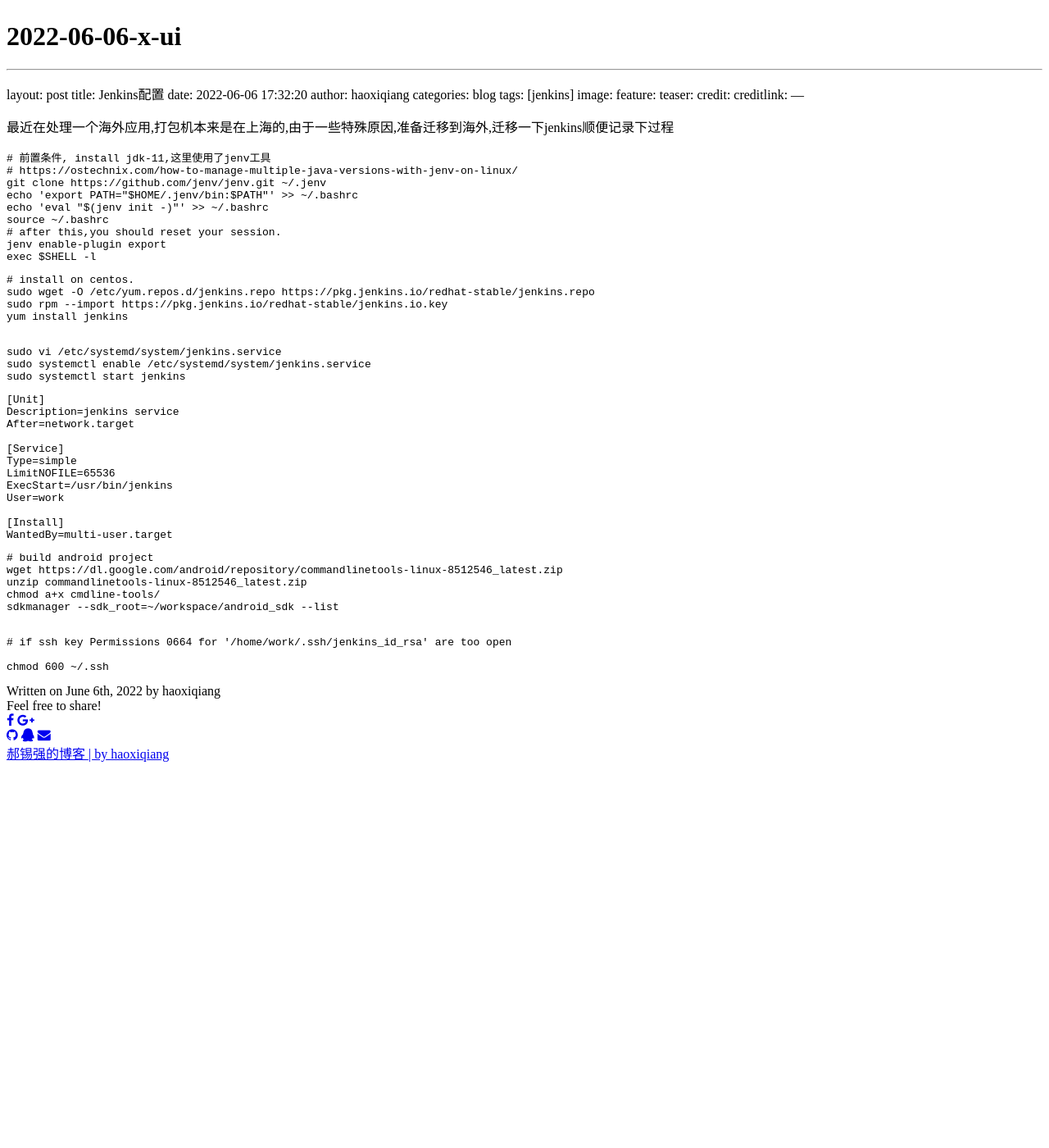
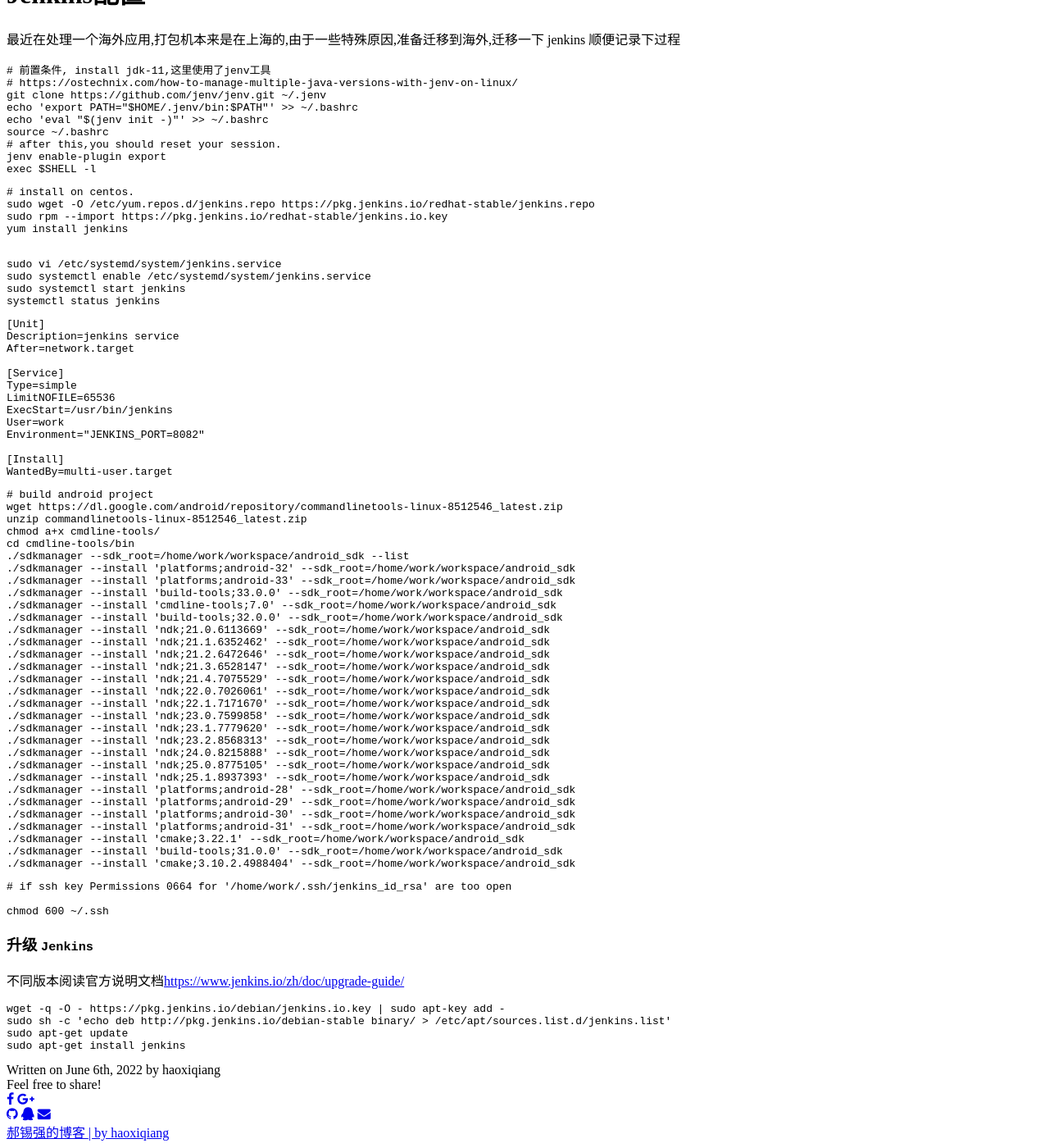
Before and after one commit to Haoxiqiang/haoxiqiang.github.io, a Jekyll site: the page built from _posts/2022-06-06-jenkins.md, in a window 1280 px wide and 1400 px high, scrolled down 144 px. Shown: the whole window at 82% size. Built offline with Jekyll 4.4.1, drawn with Linux system fonts in a browser that asks for light colours; nearby versions of some CDN libraries; our own code applies the rules of GitHub Pages for plain Markdown files; before the commit the page ends 1082 px from its top, so only the background shows below that.

Commit message:
update posts.

````diff
--- a/_posts/2022-06-06-jenkins.md
+++ b/_posts/2022-06-06-jenkins.md
@@ -1,4 +1,3 @@
-# 2022-06-06-x-ui
 ---
 layout: post
 title:  Jenkins配置
@@ -13,7 +12,8 @@
   creditlink:
 ---
 
-最近在处理一个海外应用,打包机本来是在上海的,由于一些特殊原因,准备迁移到海外,迁移一下jenkins顺便记录下过程
+最近在处理一个海外应用,打包机本来是在上海的,由于一些特殊原因,准备迁移到海外,迁移一下 jenkins 顺便记录下过程
+
 ```bash
 # 前置条件, install jdk-11,这里使用了jenv工具
 # https://ostechnix.com/how-to-manage-multiple-java-versions-with-jenv-on-linux/
@@ -26,7 +26,6 @@
 exec $SHELL -l
 ```
 
-
 ```bash
 # install on centos.
 sudo wget -O /etc/yum.repos.d/jenkins.repo https://pkg.jenkins.io/redhat-stable/jenkins.repo
@@ -34,10 +33,12 @@
 yum install jenkins
 
 ```
+
 ```bash
 sudo vi /etc/systemd/system/jenkins.service
 sudo systemctl enable /etc/systemd/system/jenkins.service
 sudo systemctl start jenkins
+systemctl status jenkins
 ```
 
 ```bash
@@ -50,6 +51,7 @@
 LimitNOFILE=65536
 ExecStart=/usr/bin/jenkins
 User=work
+Environment="JENKINS_PORT=8082"
 
 [Install]
 WantedBy=multi-user.target
@@ -60,8 +62,33 @@
 wget https://dl.google.com/android/repository/commandlinetools-linux-8512546_latest.zip
 unzip commandlinetools-linux-8512546_latest.zip
 chmod a+x cmdline-tools/
-sdkmanager --sdk_root=~/workspace/android_sdk --list
-
+cd cmdline-tools/bin
+./sdkmanager --sdk_root=/home/work/workspace/android_sdk --list
+./sdkmanager --install 'platforms;android-32' --sdk_root=/home/work/workspace/android_sdk
+./sdkmanager --install 'platforms;android-33' --sdk_root=/home/work/workspace/android_sdk
+./sdkmanager --install 'build-tools;33.0.0' --sdk_root=/home/work/workspace/android_sdk
+./sdkmanager --install 'cmdline-tools;7.0' --sdk_root=/home/work/workspace/android_sdk
+./sdkmanager --install 'build-tools;32.0.0' --sdk_root=/home/work/workspace/android_sdk
+./sdkmanager --install 'ndk;21.0.6113669' --sdk_root=/home/work/workspace/android_sdk
+./sdkmanager --install 'ndk;21.1.6352462' --sdk_root=/home/work/workspace/android_sdk
+./sdkmanager --install 'ndk;21.2.6472646' --sdk_root=/home/work/workspace/android_sdk
+./sdkmanager --install 'ndk;21.3.6528147' --sdk_root=/home/work/workspace/android_sdk
+./sdkmanager --install 'ndk;21.4.7075529' --sdk_root=/home/work/workspace/android_sdk
+./sdkmanager --install 'ndk;22.0.7026061' --sdk_root=/home/work/workspace/android_sdk
+./sdkmanager --install 'ndk;22.1.7171670' --sdk_root=/home/work/workspace/android_sdk
+./sdkmanager --install 'ndk;23.0.7599858' --sdk_root=/home/work/workspace/android_sdk
+./sdkmanager --install 'ndk;23.1.7779620' --sdk_root=/home/work/workspace/android_sdk
+./sdkmanager --install 'ndk;23.2.8568313' --sdk_root=/home/work/workspace/android_sdk
+./sdkmanager --install 'ndk;24.0.8215888' --sdk_root=/home/work/workspace/android_sdk
+./sdkmanager --install 'ndk;25.0.8775105' --sdk_root=/home/work/workspace/android_sdk
+./sdkmanager --install 'ndk;25.1.8937393' --sdk_root=/home/work/workspace/android_sdk
+./sdkmanager --install 'platforms;android-28' --sdk_root=/home/work/workspace/android_sdk
+./sdkmanager --install 'platforms;android-29' --sdk_root=/home/work/workspace/android_sdk
+./sdkmanager --install 'platforms;android-30' --sdk_root=/home/work/workspace/android_sdk
+./sdkmanager --install 'platforms;android-31' --sdk_root=/home/work/workspace/android_sdk
+./sdkmanager --install 'cmake;3.22.1' --sdk_root=/home/work/workspace/android_sdk
+./sdkmanager --install 'build-tools;31.0.0' --sdk_root=/home/work/workspace/android_sdk
+./sdkmanager --install 'cmake;3.10.2.4988404' --sdk_root=/home/work/workspace/android_sdk
 ```
 
 ```bash
@@ -69,3 +96,14 @@
 
 chmod 600 ~/.ssh
 ```
+
+### 升级 `Jenkins`
+
+不同版本阅读官方说明文档[https://www.jenkins.io/zh/doc/upgrade-guide/](https://www.jenkins.io/zh/doc/upgrade-guide/)
+
+```bash
+wget -q -O - https://pkg.jenkins.io/debian/jenkins.io.key | sudo apt-key add -
+sudo sh -c 'echo deb http://pkg.jenkins.io/debian-stable binary/ > /etc/apt/sources.list.d/jenkins.list'
+sudo apt-get update
+sudo apt-get install jenkins
+```
````
Also changed, not shown: _posts/2022-05-06-shadowsocks-rust.md (+1 -0 lines), _posts/2022-08-15-aosp-build-for-pixel3.md (added, +34 -0 lines), _posts/FILES/2022-08-15-aosp-build-for-pixel3.md/img-20220816110939.png (added).
